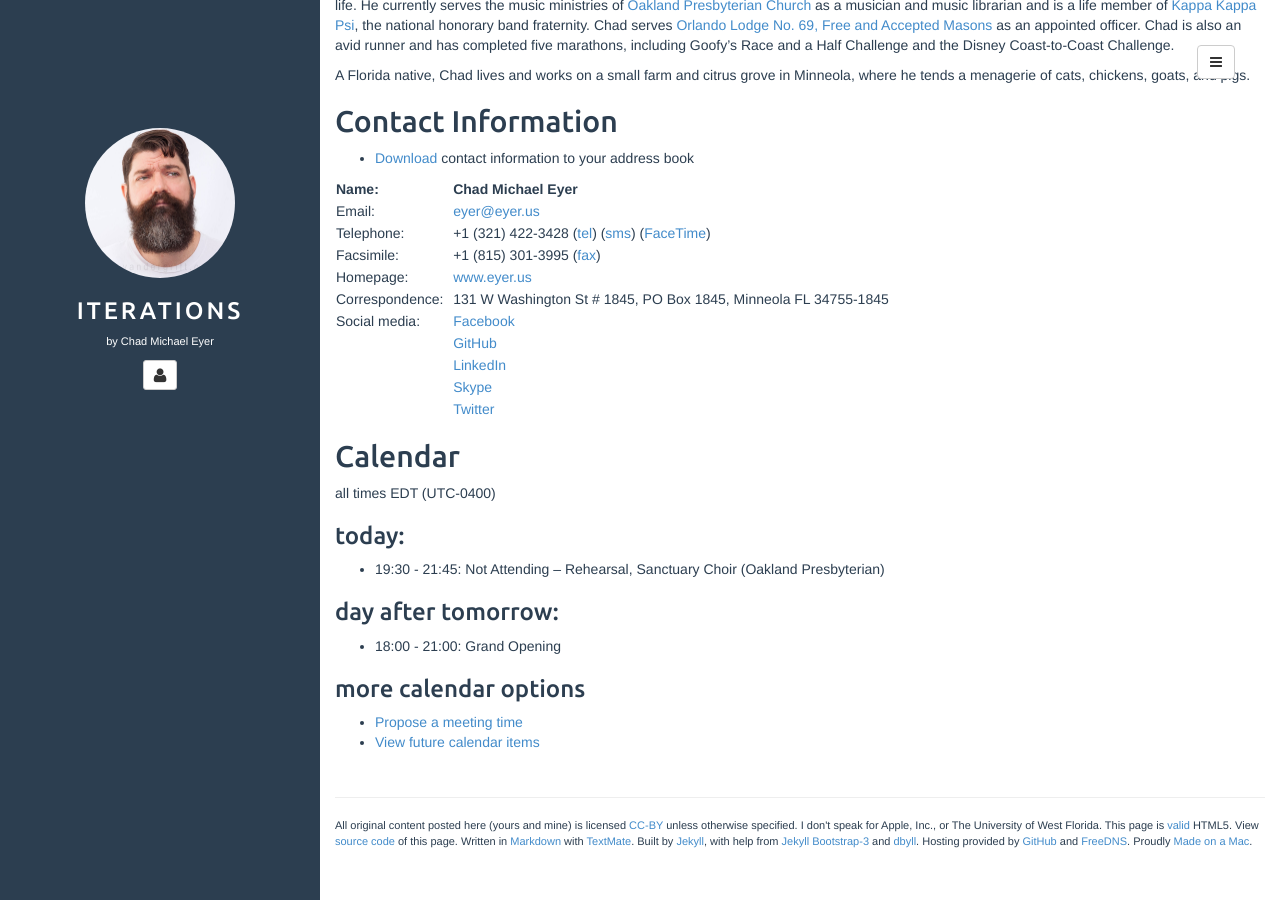
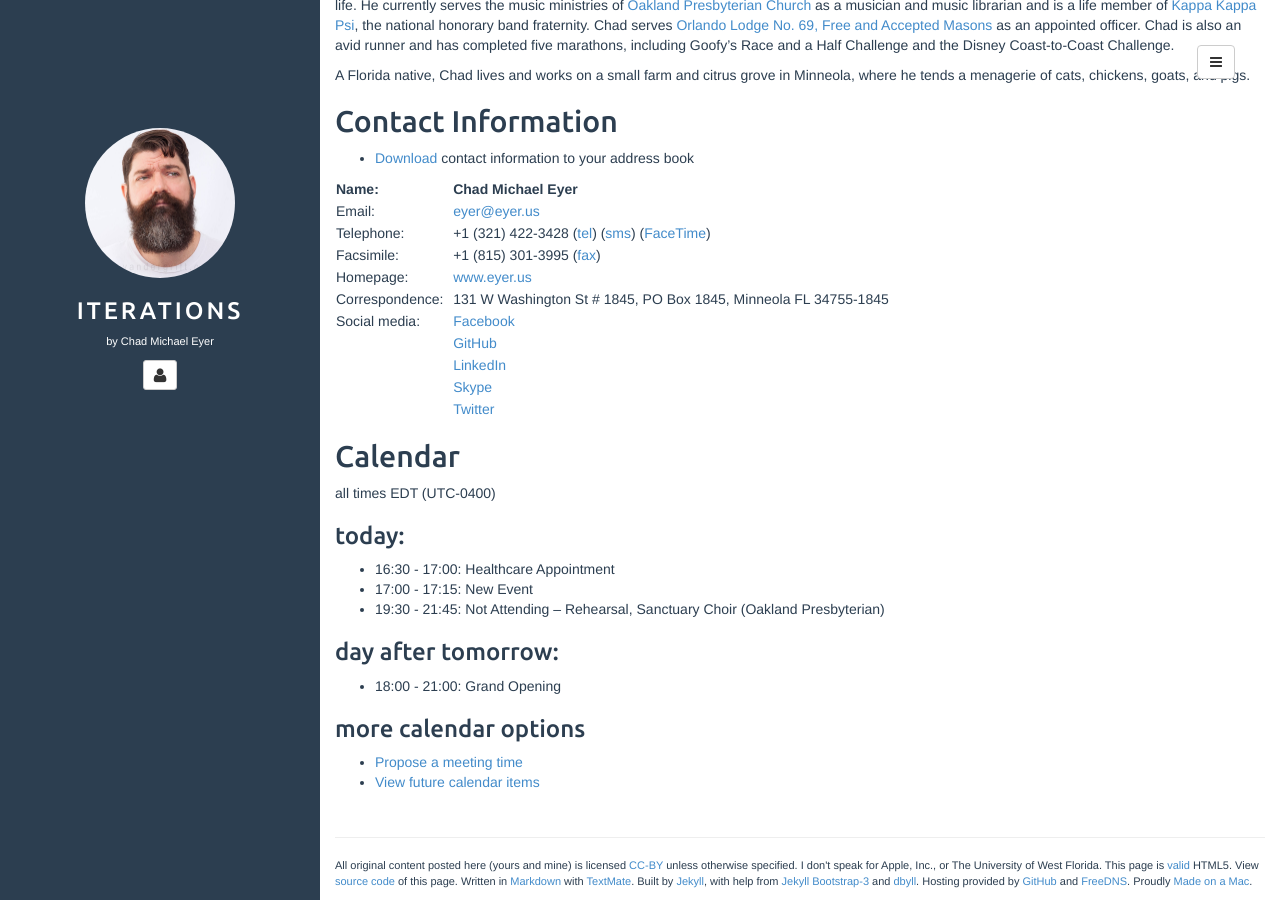
Before and after one commit to chadmichaeleyer/chadmichaeleyer.github.io, a Jekyll site: the page built from about.md, in a window 1280 px wide and 900 px high, scrolled down 994 px. Built offline with Jekyll 4.4.1, drawn with Linux system fonts in a browser that asks for light colours.

Commit message:
calendar update

```diff
--- a/calendar-year.markdown
+++ b/calendar-year.markdown
@@ -2,6 +2,8 @@ all times EDT (UTC-0400)
 
 ### 2017-08-09 (Wed):
 
+* 16:30 - 17:00: Healthcare Appointment
+* 17:00 - 17:15: New Event
 * 19:30 - 21:45: Not Attending – Rehearsal, Sanctuary Choir (Oakland Presbyterian)
 
 ### 2017-08-11 (Fri):
--- a/calendar.markdown
+++ b/calendar.markdown
@@ -2,6 +2,8 @@ all times EDT (UTC-0400)
 
 ### today:
 
+* 16:30 - 17:00: Healthcare Appointment
+* 17:00 - 17:15: New Event
 * 19:30 - 21:45: Not Attending – Rehearsal, Sanctuary Choir (Oakland Presbyterian)
 
 ### day after tomorrow:
```
